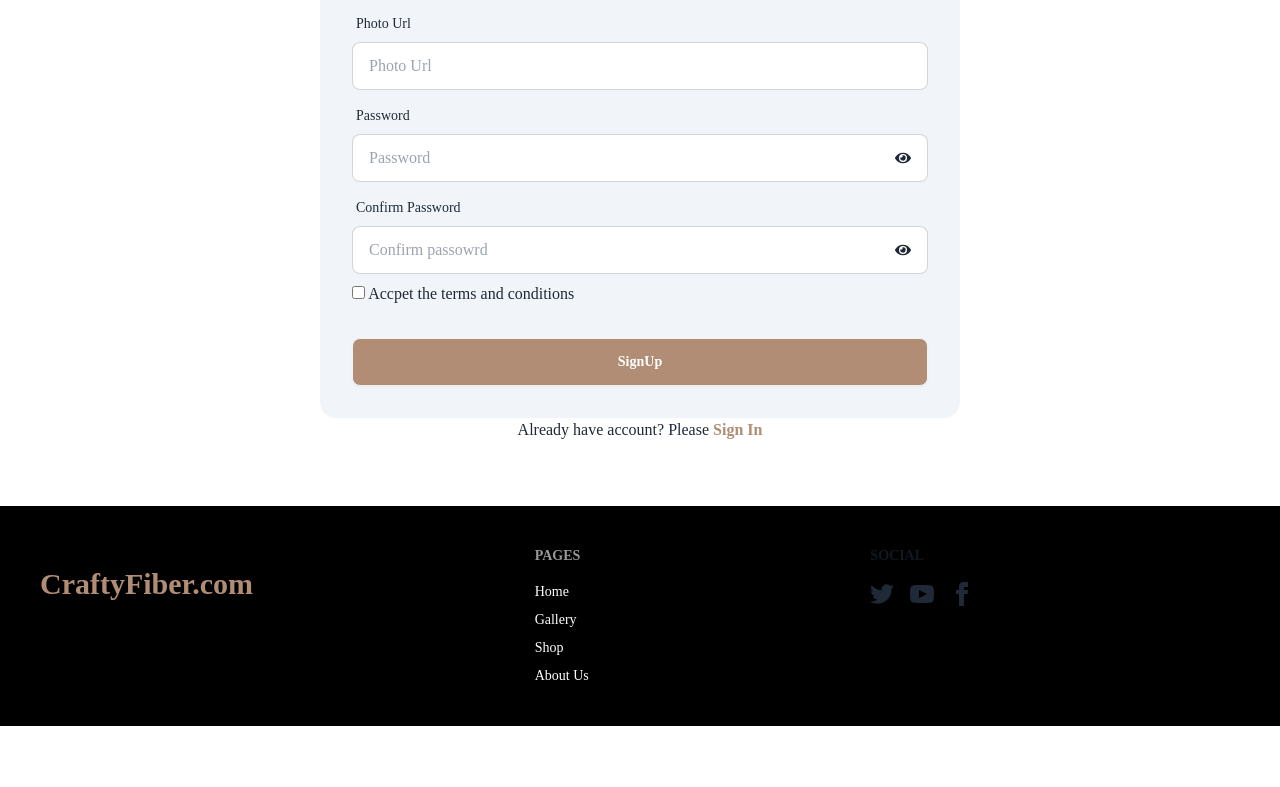
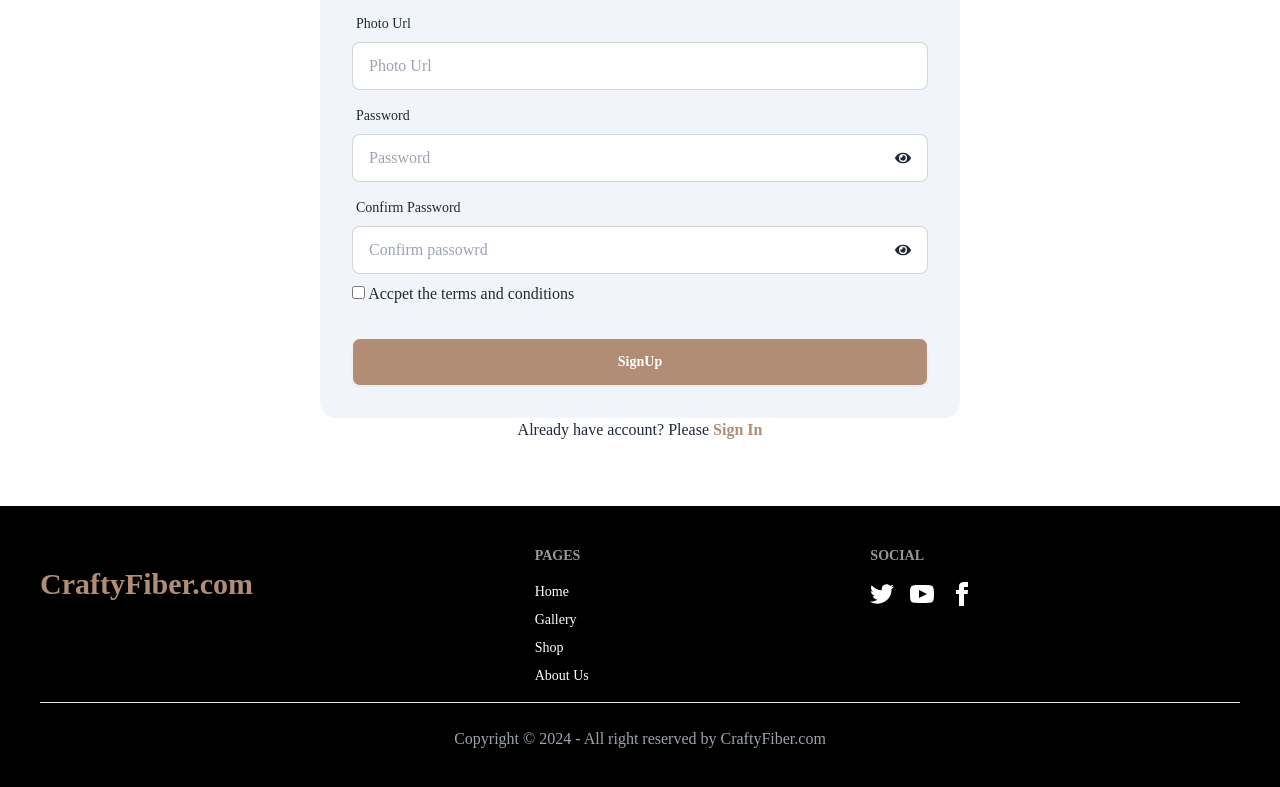
Before and after one commit to alaminkazi12/craftyfiber-client, a React (Vite) app: page /sign_up in a window 1280 px wide. Shown: the part 442-1229 px from the top of the page. Before the commit the page ends 1168 px from the top, so only its background shows below. Built offline with nearby package versions, Linux system fonts and the light colour scheme; no server answers.

Commit message:
added footer

```diff
--- a/src/components/Footer/Footer.jsx
+++ b/src/components/Footer/Footer.jsx
@@ -2,7 +2,8 @@ import { Link } from "react-router-dom";
 
 const Footer = () => {
   return (
-    <footer className="footer p-10 bg-black text-base-content mt-16">
+    <footer className="p-10 bg-black mt-16">
+      <div className="footer  text-base-content ">
         <nav>
           <h2 className="text-3xl mt-5 font-bold text-[#B08D74]">
             CraftyFiber.com
@@ -23,7 +24,7 @@ const Footer = () => {
             About Us
           </Link>
         </nav>
-      <nav>
+        <nav className="text-white">
           <h6 className="footer-title">Social</h6>
           <div className="grid grid-flow-col gap-4">
             <a>
@@ -61,6 +62,13 @@ const Footer = () => {
             </a>
           </div>
         </nav>
+      </div>
+      <hr className="mt-4" />
+      <div className="text-center my-6">
+        <p className=" text-gray-400">
+          Copyright © 2024 - All right reserved by CraftyFiber.com
+        </p>
+      </div>
     </footer>
   );
 };
--- a/src/pages/MyCraft/MyCraft.jsx
+++ b/src/pages/MyCraft/MyCraft.jsx
@@ -19,6 +19,19 @@ const MyCraft = () => {
       <h2 className="  lg:text-3xl font-bold text-center text-[#B08D74]">
         My Crafts Collection
       </h2>
+      <div className="flex justify-center mt-10">
+        <details className="dropdown">
+          <summary className="m-1 btn text-xl">Sort By</summary>
+          <ul className="p-2 shadow menu dropdown-content z-[1] bg-base-100 rounded-box w-52">
+            <li>
+              <a>Yes</a>
+            </li>
+            <li>
+              <a>No</a>
+            </li>
+          </ul>
+        </details>
+      </div>
       <div className="grid grid-cols-1 md:grid-cols-2 mt-16 gap-4">
         {crafts.map((craft, idx) => (
           <CraftCard
```
Lines whose indentation alone changed are shown as unchanged.
